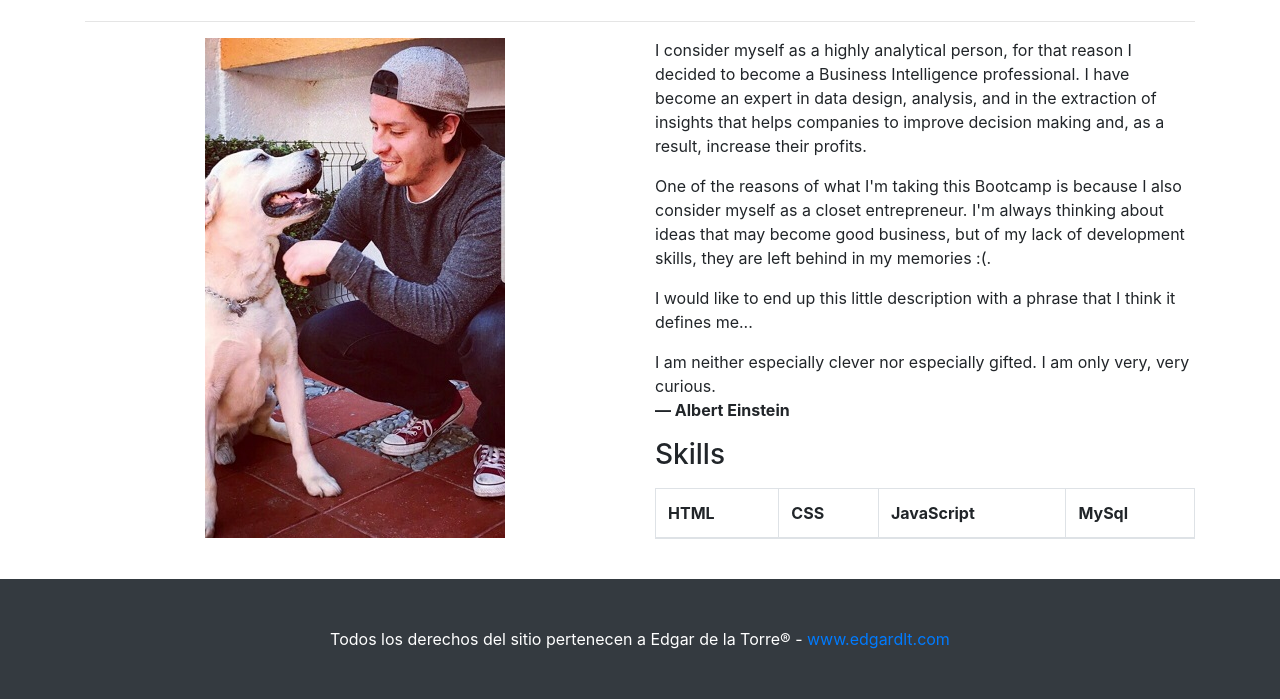
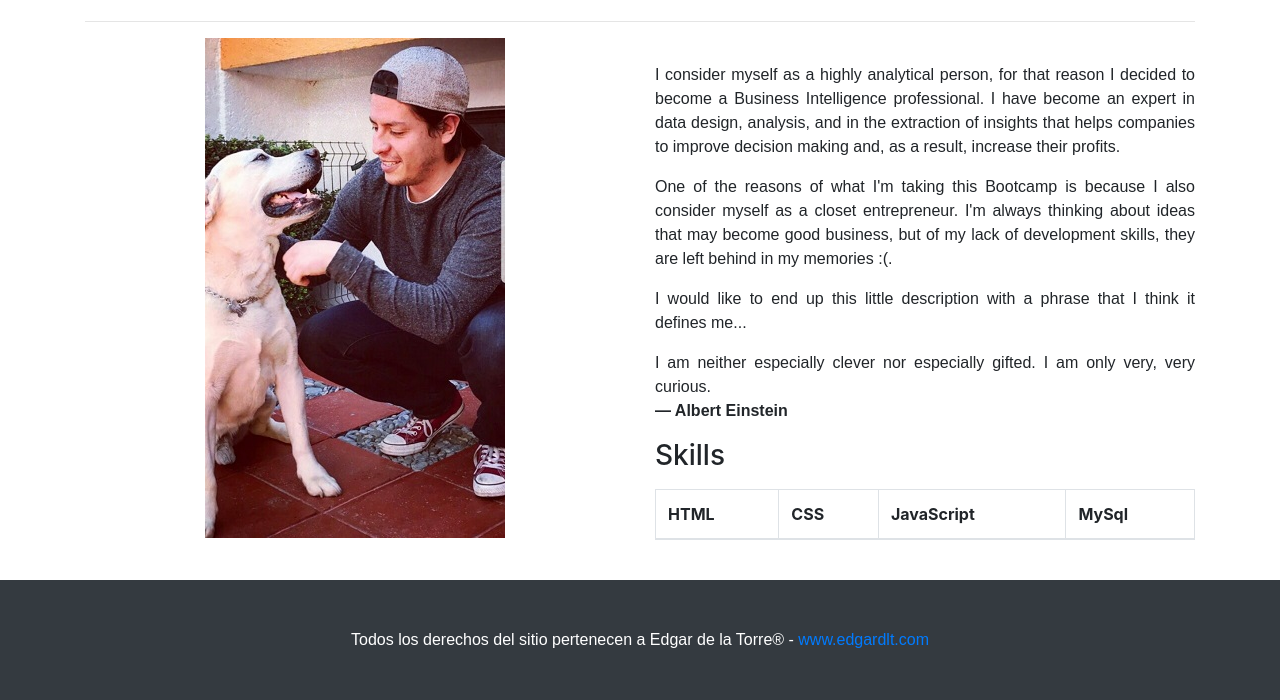
Before and after one commit to edelatorre/Bootstrap-Portfolio, a plain HTML site: page index.html in a window 1280 px wide. Shown: the part 131-831 px from the top of the page. Drawn offline with nearby package versions, Linux system fonts and the light colour scheme.

Commit message:
Corregi unos margenes que hacian que se viera feo en pequeño

```diff
--- a/index.html
+++ b/index.html
@@ -17,6 +17,15 @@
             body {
             padding-top: 56px;
             }
+        }
+        p {
+            /*margin-top: 25px; */
+            margin-bottom: 1rem;
+            font-family: sans-serif;
+            text-align: justify;
+        }
+        #firstP{
+            margin-top:25px;
         }
 
     </style>
@@ -63,9 +72,11 @@
             <img class="img-fluid mx-auto d-block" src="assets/images/fotoGoldo300x500.jpg" alt="Foto Edgar">
           </div>
 
+
+
           <div class="col-md-6">
 
-            <p>I consider myself as a highly analytical person, for that reason I decided to become a Business Intelligence professional. I have become an expert in data design, analysis, and in the extraction of insights that helps companies to improve decision making and, as a result, increase their profits.</p>
+            <p id="firstP">I consider myself as a highly analytical person, for that reason I decided to become a Business Intelligence professional. I have become an expert in data design, analysis, and in the extraction of insights that helps companies to improve decision making and, as a result, increase their profits.</p>
             <p>One of the reasons of what I'm taking this Bootcamp is because I also consider myself as a closet entrepreneur. I'm always thinking about ideas that may become good business, but of my lack of development skills, they are left behind in my memories :(.</p>
             <p>I would like to end up this little description with a phrase that I think it defines me...</p>
             <p>I am neither especially clever nor especially gifted. I am only very, very curious.
```
Also changed, not shown: assets/images/fotoPortafolio270x276.jpg (deleted).
